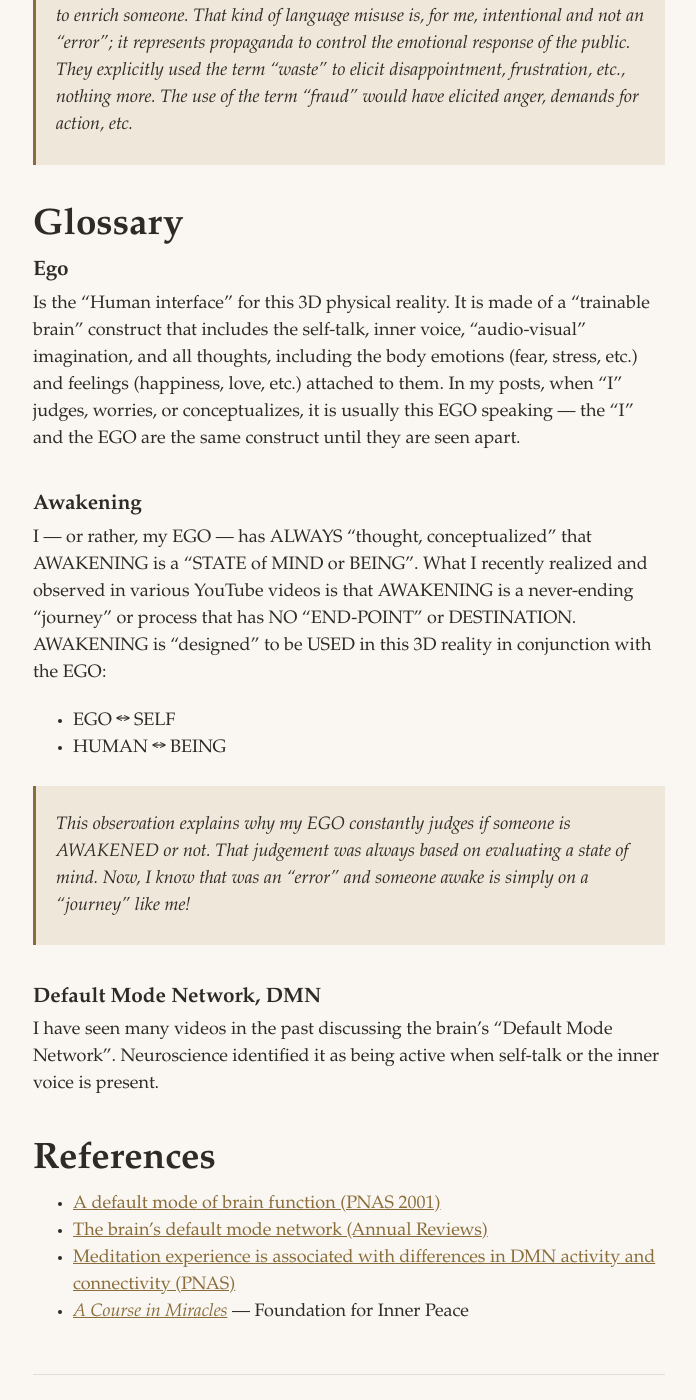
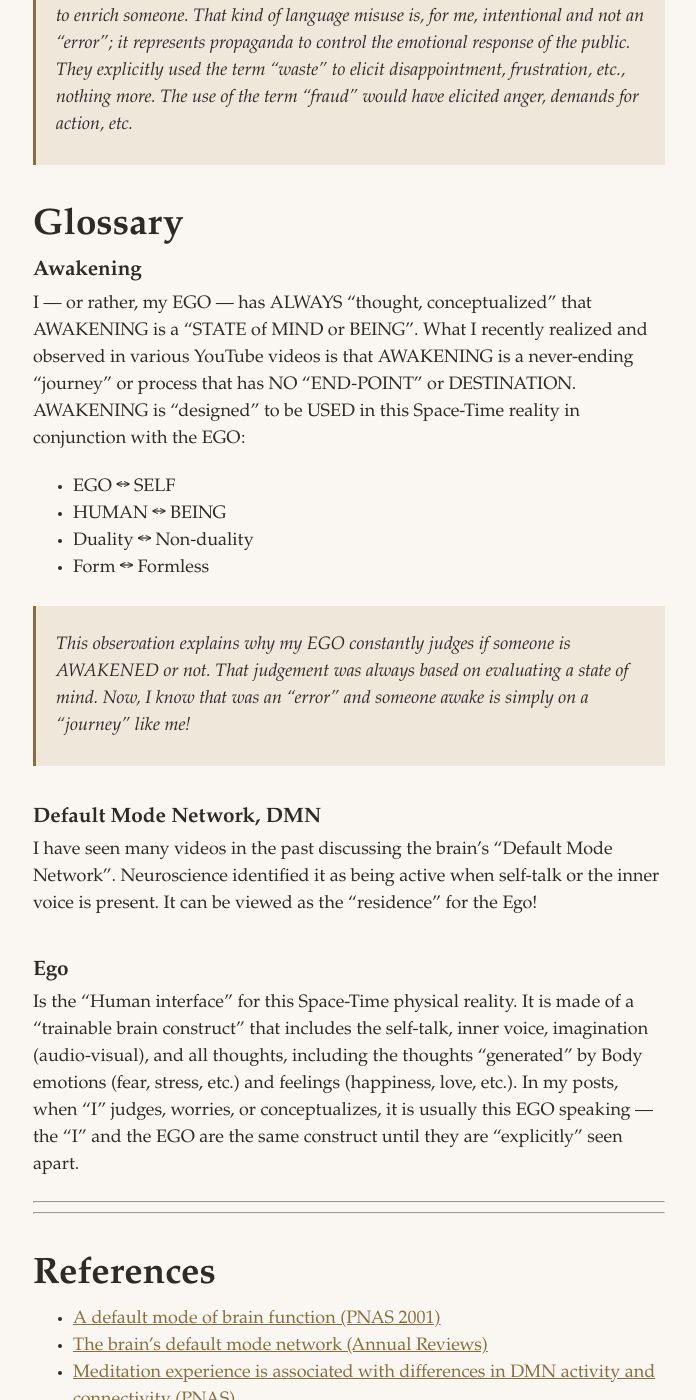
Before and after one commit to FrancoisCharette/myAwakeningJourney, a Jekyll site: the page built from _posts/2026-08-29-spiritual-glossary.md, in a window 1280 px wide and 1400 px high, scrolled down 889 px. Shown: the whole window, without its empty margins (291-987 px from the left). Built offline with Jekyll 4.4.1, drawn with Linux system fonts in a browser that asks for light colours; comment, search, counter and statistics services are not loaded.

Commit message:
260830 Posts updates

```diff
--- a/_posts/2026-08-29-spiritual-glossary.md
+++ b/_posts/2026-08-29-spiritual-glossary.md
@@ -16,24 +16,28 @@ As a side note, my awakening allowed me to notice that language "imprecision" or
 
 # Glossary
 
-
-### Ego
-Is the "Human interface" for this 3D physical reality. It is made of a "trainable brain" construct that includes the self-talk, inner voice, "audio-visual" imagination, and all thoughts, including the body emotions (fear, stress, etc.) and feelings (happiness, love, etc.) attached to them. In my posts, when "I" judges, worries, or conceptualizes, it is usually this EGO speaking — the "I" and the EGO are the same construct until they are seen apart.
-
-
 ### Awakening
-I — or rather, my EGO — has ALWAYS "thought, conceptualized" that AWAKENING is a "STATE of MIND or BEING". What I recently realized and observed in various YouTube videos is that AWAKENING is a never-ending "journey" or process that has NO "END-POINT" or DESTINATION. AWAKENING is "designed" to be USED in this 3D reality in conjunction with the EGO:
+I — or rather, my EGO — has ALWAYS "thought, conceptualized" that AWAKENING is a "STATE of MIND or BEING". What I recently realized and observed in various YouTube videos is that AWAKENING is a never-ending "journey" or process that has NO "END-POINT" or DESTINATION. AWAKENING is "designed" to be USED in this Space-Time reality in conjunction with the EGO:
 
 * EGO ↔ SELF
 * HUMAN ↔ BEING
+* Duality ↔ Non-duality
+* Form ↔ Formless
 
 > This observation explains why my EGO constantly judges if someone is AWAKENED or not. That judgement was always based on evaluating a state of mind. Now, I know that was an "error" and someone awake is simply on a "journey" like me!
 
 
 ### Default Mode Network, DMN
-I have seen many videos in the past discussing the brain's "Default Mode Network". Neuroscience identified it as being active when self-talk or the inner voice is present.
+I have seen many videos in the past discussing the brain's "Default Mode Network". Neuroscience identified it as being active when self-talk or the inner voice is present. It can be viewed as the "residence" for the Ego!
 
 
+### Ego
+Is the "Human interface" for this Space-Time physical reality. It is made of a "trainable brain construct" that includes the self-talk, inner voice, imagination (audio-visual), and all thoughts, including the thoughts "generated" by Body emotions (fear, stress, etc.) and feelings (happiness, love, etc.). In my posts, when "I" judges, worries, or conceptualizes, it is usually this EGO speaking — the "I" and the EGO are the same construct until they are "explicitly" seen apart.
+
+
+
+---
+---
 # References
 
 - [A default mode of brain function (PNAS 2001)](https://www.researchgate.net/publication/12122387_A_default_mode_of_brain_function)
```
